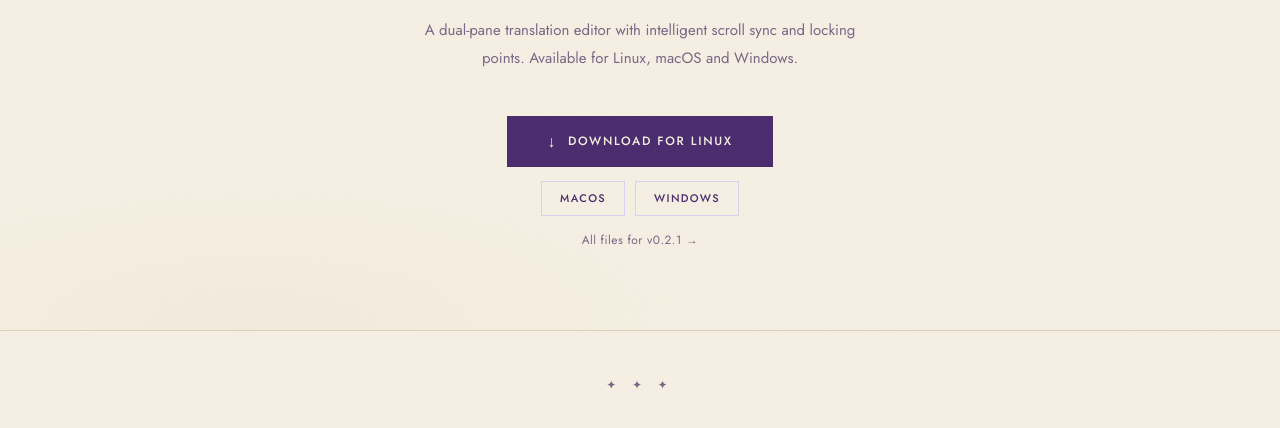
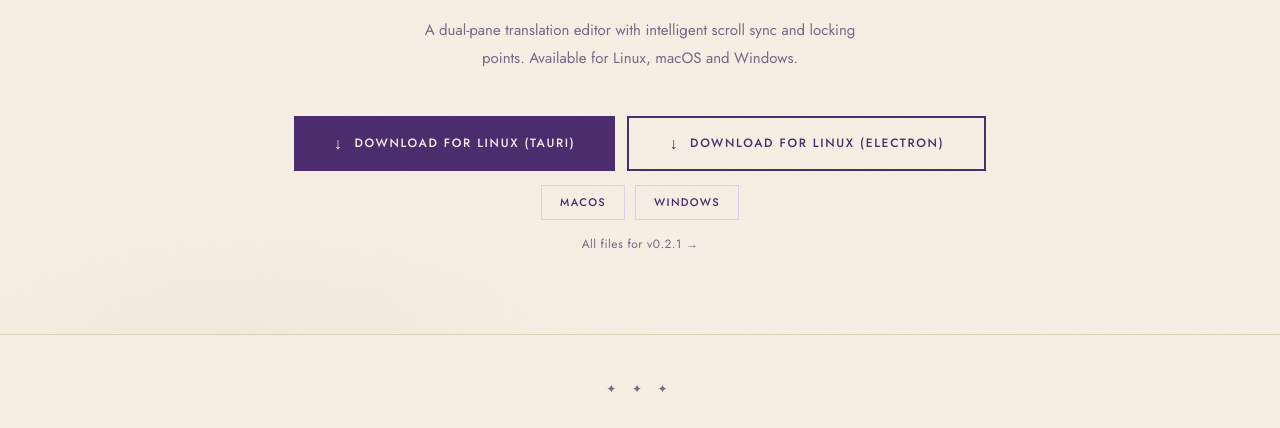
Before and after one commit to stur86/mirror, an Eleventy site: page site/content.md in a window 1280 px wide. Shown: the part 372-800 px from the top of the page. Built offline with nearby package versions, Linux system fonts and the light colour scheme; Eleventy itself is replaced by a stand-in of ours; files that its build step writes are made by us from their sources; a web font is replaced by a local one.

Commit message:
Fixed workflow issues and changed site template

```diff
--- a/package.json
+++ b/package.json
@@ -19,6 +19,7 @@
     "package:linux": "electron-builder --linux --x64 --publish never",
     "package:mac": "electron-builder --mac --x64 --dir --publish never",
     "package:win": "electron-builder --win --x64 --publish never",
+    "tauri:icons": "tauri icon assets/icon1024.png",
     "tauri:dev": "tauri dev",
     "tauri:build": "APPIMAGE_EXTRACT_AND_RUN=1 tauri build",
     "site:dev": "cd site && bun run dev",
--- a/site/_includes/base.njk
+++ b/site/_includes/base.njk
@@ -161,6 +161,13 @@
       gap: 14px;
     }
 
+    .download-options {
+      display: flex;
+      gap: 12px;
+      flex-wrap: wrap;
+      justify-content: center;
+    }
+
     .btn-primary {
       display: inline-flex;
       align-items: center;
@@ -184,6 +191,16 @@
     .btn-primary .btn-arrow {
       font-size: 16px;
       line-height: 1;
+    }
+
+    .btn-primary--outline {
+      background: transparent;
+      color: var(--plum-mid);
+      border: 2px solid var(--plum-mid);
+    }
+    .btn-primary--outline:hover {
+      background: var(--plum-mid);
+      color: var(--cream);
     }
 
     .other-platforms {
@@ -409,9 +426,11 @@
       <p class="hero-desc">{{ hero.description }}</p>
 
       <div class="download-area">
-        <a href="https://github.com/{{ release.githubRepo }}/releases" class="btn-primary" id="btn-primary">
-          <span class="btn-arrow">↓</span> Download
-        </a>
+        <div class="download-options" id="download-options">
+          <a href="https://github.com/{{ release.githubRepo }}/releases" class="btn-primary">
+            <span class="btn-arrow">↓</span> Download
+          </a>
+        </div>
         <div class="other-platforms" id="other-platforms"></div>
         <a href="https://github.com/{{ release.githubRepo }}/releases/tag/{{ release.tag }}" class="release-link">
           All files for {{ release.tag }} →
@@ -458,9 +477,21 @@
       var base = "https://github.com/" + repo + "/releases/download/" + tag + "/";
 
       var platforms = {
-        linux:   { label: "Linux",   suffix: "linux.zip" },
-        macos:   { label: "macOS",   suffix: "macos.zip" },
-        windows: { label: "Windows", suffix: "windows.zip" }
+        linux: {
+          label: "Linux",
+          tauri: "mirror-" + tag + "-linux-tauri.AppImage",
+          electron: "mirror-" + tag + "-linux.zip"
+        },
+        macos: {
+          label: "macOS",
+          tauri: "mirror-" + tag + "-macos-tauri.dmg",
+          electron: "mirror-" + tag + "-macos.zip"
+        },
+        windows: {
+          label: "Windows",
+          tauri: "mirror-" + tag + "-windows-tauri-setup.exe",
+          electron: "mirror-" + tag + "-windows.zip"
+        }
       };
 
       function detect() {
@@ -474,16 +505,27 @@
       var detected = detect();
       var primary = platforms[detected];
 
-      var btn = document.getElementById("btn-primary");
-      btn.href = base + "mirror-" + tag + "-" + primary.suffix;
-      btn.innerHTML = '<span class="btn-arrow">\u2193</span> Download for ' + primary.label;
+      var optionsEl = document.getElementById("download-options");
+      optionsEl.innerHTML = "";
+
+      var tauriA = document.createElement("a");
+      tauriA.href = base + primary.tauri;
+      tauriA.className = "btn-primary";
+      tauriA.innerHTML = '<span class="btn-arrow">\u2193</span> Download for ' + primary.label + ' (Tauri)';
+      optionsEl.appendChild(tauriA);
+
+      var electronA = document.createElement("a");
+      electronA.href = base + primary.electron;
+      electronA.className = "btn-primary btn-primary--outline";
+      electronA.innerHTML = '<span class="btn-arrow">\u2193</span> Download for ' + primary.label + ' (Electron)';
+      optionsEl.appendChild(electronA);
 
       var othersEl = document.getElementById("other-platforms");
       Object.keys(platforms).forEach(function (key) {
         if (key === detected) return;
         var p = platforms[key];
         var a = document.createElement("a");
-        a.href = base + "mirror-" + tag + "-" + p.suffix;
+        a.href = base + p.tauri;
         a.className = "btn-secondary";
         a.textContent = p.label;
         othersEl.appendChild(a);
```
Also changed, not shown: src-tauri/tauri.conf.json (+5 -6 lines), .github/workflows/build-all.yml, .github/workflows/tauri-build-linux.yml, .github/workflows/tauri-build-macos.yml, .github/workflows/tauri-build-windows.yml, 1 other file.
